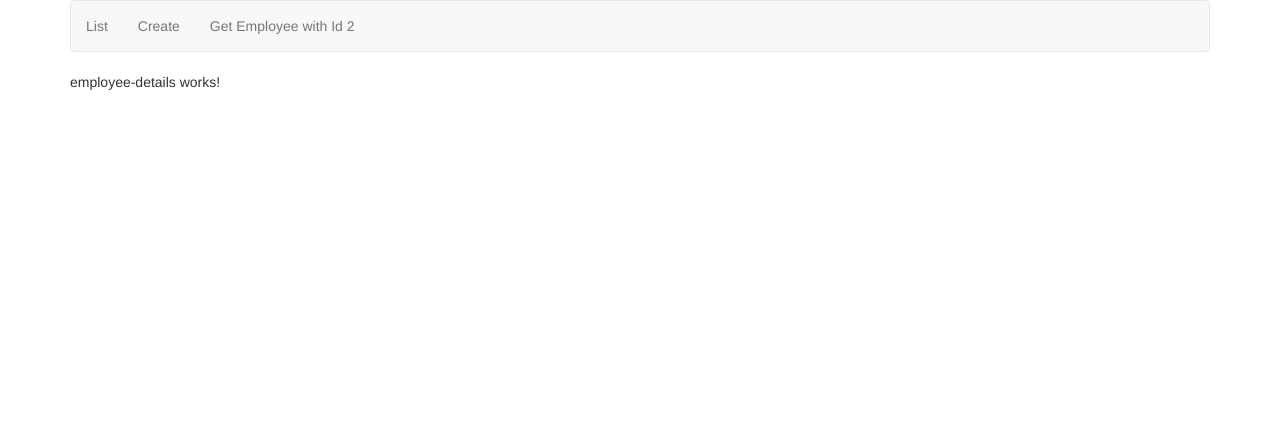
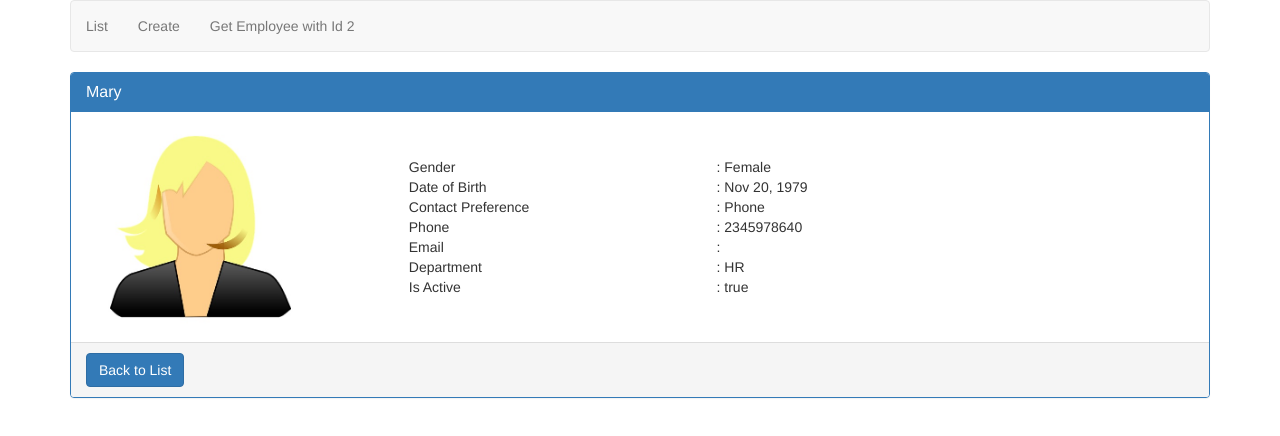
Before and after one commit to nesta-bg/TheStaff, an Angular app: page /employees/2 in a window 1280 px wide. Shown: the top 436 px of the page. Built offline with nearby package versions, Linux system fonts and the light colour scheme.

Commit message:
Angular Read Route Parameters - Snapshot.

```diff
--- a/src/app/employees/employee-details.component.css
+++ b/src/app/employees/employee-details.component.css
@@ -0,0 +1,8 @@
+.imageClass{
+    width:200px;
+    height:200px;
+}
+.vertical-align{
+    display: flex;
+    align-items: center;
+}
--- a/src/app/employees/employee-details.component.html
+++ b/src/app/employees/employee-details.component.html
@@ -1 +1,84 @@
-<p>employee-details works!</p>
+<div class="panel panel-primary">
+    <div class="panel-heading">
+        <h3 class="panel-title">{{employee.name}}</h3>
+    </div>
+    <div class="panel-body">
+        <div class="col-xs-10">
+            <div class="row vertical-align">
+                <div class="col-xs-4">
+                    <img class="imageClass" [src]="employee.photoPath" />
+                </div>
+                <div class="col-xs-8">
+
+                    <div class="row">
+                        <div class="col-xs-6">
+                            Gender
+                        </div>
+                        <div class="col-xs-6">
+                            : {{employee.gender}}
+                        </div>
+                    </div>
+                    <div class="row">
+                        <div class="col-xs-6">
+                            Date of Birth
+                        </div>
+                        <div class="col-xs-6">
+                            : {{employee.dateOfBirth | date}}
+                        </div>
+                    </div>
+                    <div class="row">
+                        <div class="col-xs-6">
+                            Contact Preference
+                        </div>
+                        <div class="col-xs-6">
+                            : {{employee.contactPreference}}
+                        </div>
+                    </div>
+                    <div class="row">
+                        <div class="col-xs-6">
+                            Phone
+                        </div>
+                        <div class="col-xs-6">
+                            : {{employee.phoneNumber}}
+                        </div>
+                    </div>
+                    <div class="row">
+                        <div class="col-xs-6">
+                            Email
+                        </div>
+                        <div class="col-xs-6">
+                            : {{employee.email}}
+                        </div>
+                    </div>
+                    <div class="row">
+                        <div class="col-xs-6">
+                            Department
+                        </div>
+                        <div class="col-xs-6" [ngSwitch]="employee.department">
+                            :
+                            <span *ngSwitchCase="1">Help Desk</span>
+                            <span *ngSwitchCase="2">HR</span>
+                            <span *ngSwitchCase="3">IT</span>
+                            <span *ngSwitchCase="4">Payroll</span>
+                            <span *ngSwitchDefault>N/A</span>
+                        </div>
+                    </div>
+                    <div class="row">
+                        <div class="col-xs-6">
+                            Is Active
+                        </div>
+                        <div class="col-xs-6">
+                            : {{employee.isActive}}
+                        </div>
+                    </div>
+
+                </div>
+            </div>
+        </div>
+    </div>
+    <div class="panel-footer">
+        <a class="btn btn-primary" routerLink="/list">
+            Back to List
+        </a>
+    </div>
+</div>
--- a/src/app/employees/employee-details.component.ts
+++ b/src/app/employees/employee-details.component.ts
@@ -1,4 +1,7 @@
 import { Component, OnInit } from '@angular/core';
+import { ActivatedRoute } from '@angular/router';
+import { EmployeeService } from './employee.service';
+import { Employee } from '../models/employee.model';
 
 @Component({
   selector: 'app-employee-details',
@@ -6,10 +9,14 @@
   styleUrls: ['./employee-details.component.css']
 })
 export class EmployeeDetailsComponent implements OnInit {
+  employee: Employee;
 
-  constructor() { }
+  // tslint:disable-next-line: variable-name
+  constructor(private _route: ActivatedRoute, private _employeeService: EmployeeService) { }
 
   ngOnInit() {
+    const id = +this._route.snapshot.paramMap.get('id');
+    this.employee = this._employeeService.getEmployee(id);
   }
 
 }
--- a/src/app/employees/employee.service.ts
+++ b/src/app/employees/employee.service.ts
@@ -43,6 +43,10 @@
         return this.listEmployees;
     }
 
+    getEmployee(id: number): Employee {
+        return this.listEmployees.find(e => e.id === id);
+    }
+
     save(employee: Employee) {
         this.listEmployees.push(employee);
     }
```
